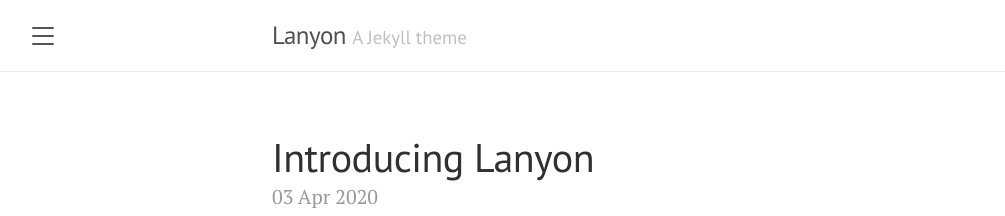
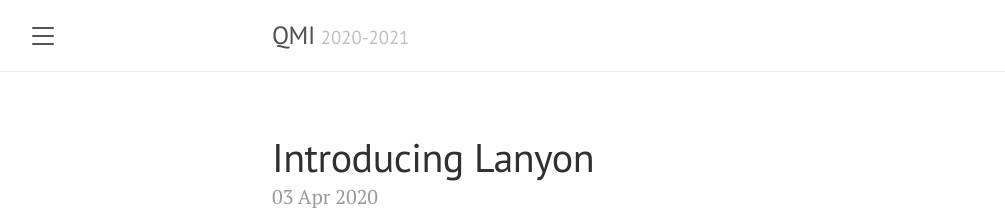
Before and after one commit to quantitativemarketintel/quantitativemarketintel.github.io, a Jekyll site: the page built from index.html, in a window 1280 px wide and 900 px high. Shown: the top 216 px of the window, without its empty margins (8-1013 px from the left). Built offline with Jekyll 4.4.1, drawn with Linux system fonts in a browser that asks for light colours; the list of posts is cut into pages by our own code.

Commit message:
change url

```diff
--- a/_config.yml
+++ b/_config.yml
@@ -1,17 +1,17 @@
 # Setup
-title:               Lanyon
-tagline:             'A Jekyll theme'
+title:               QMI
+tagline:             '2020-2021'
 description:         'A reserved <a href="https://jekyllrb.com" target="_blank">Jekyll</a> theme that places the utmost gravity on content with a hidden drawer. Made by <a href="https://twitter.com/mdo" target="_blank">@mdo</a>.'
-url:                 http://lanyon.getpoole.com
+url:                 http://quantitativemarketintel.github.io
 baseurl:             ''
 paginate:            5
 permalink:           pretty
 
 # About/contact
 author:
-  name:              Mark Otto
-  url:               https://twitter.com/mdo
-  email:             markdotto@gmail.com
+  name:              QMI Directors <3
+  url:               http://usitquant.com
+  email:             jessica@usitquant.org
 
 # Gems
 plugins:
```
